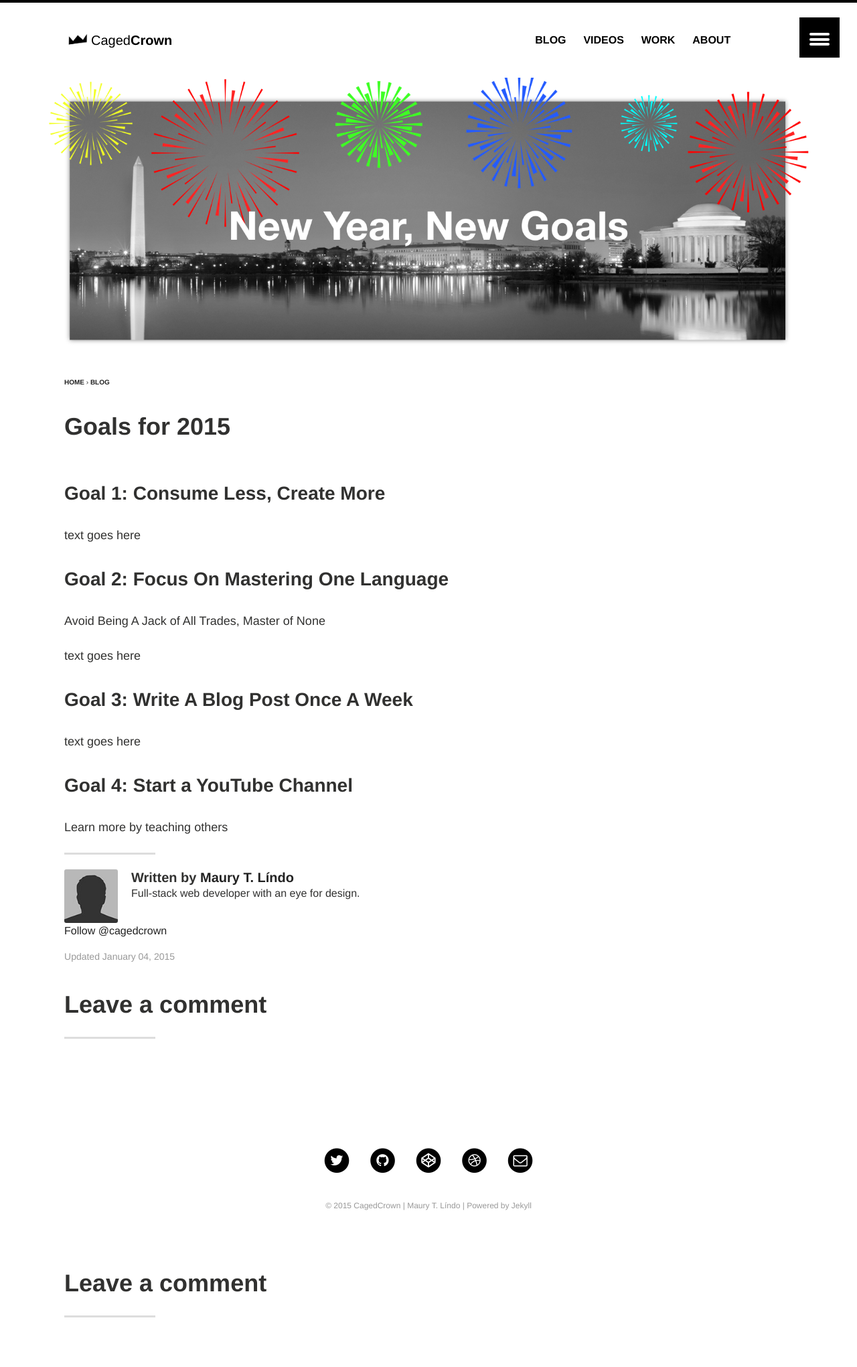
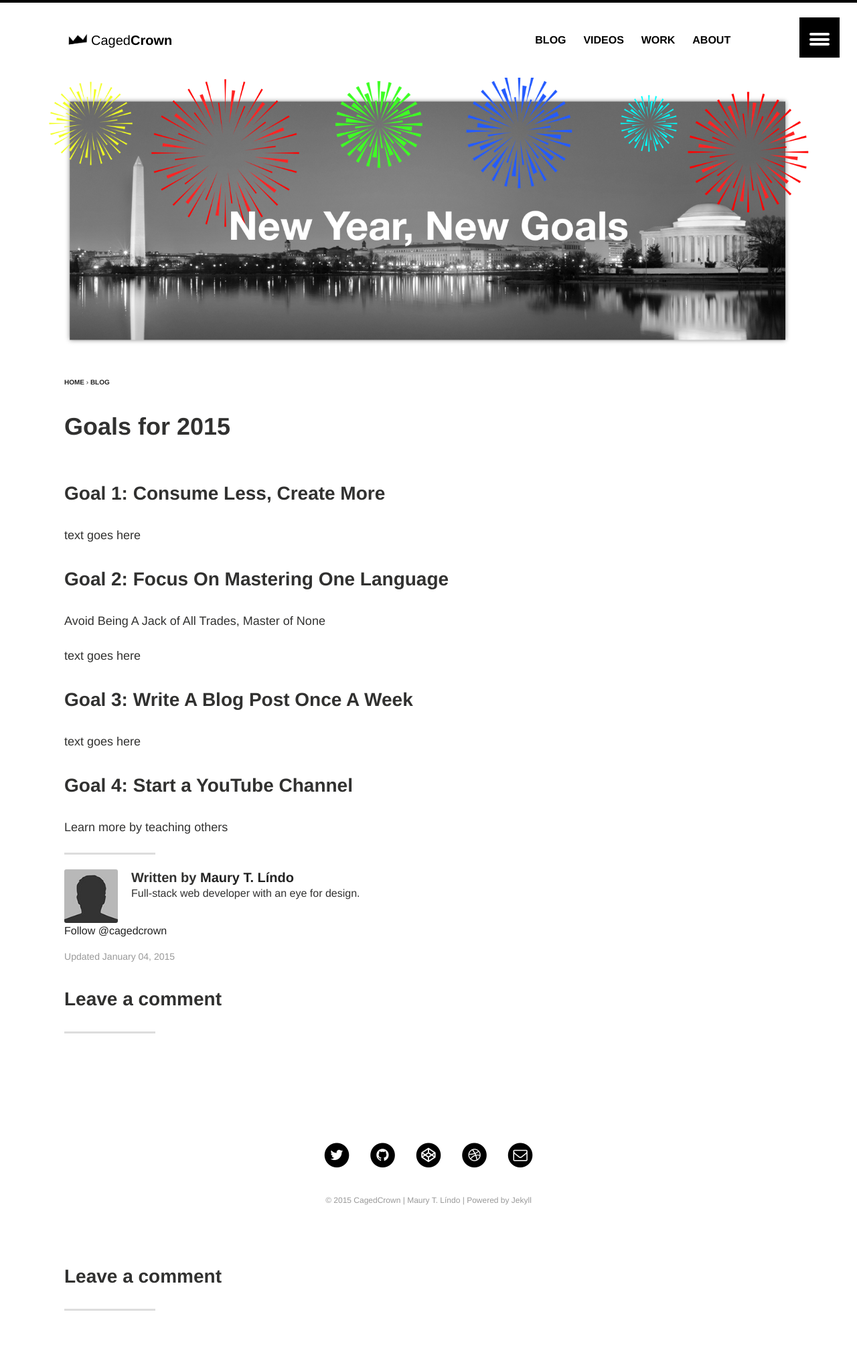
Before and after one commit to cagedcrown/cagedcrown.github.io, a Jekyll site: the page built from _posts/blog/2015-01-03-goals-for-2015.md, in a window 1280 px wide. Shown: the whole page at 67% size. Built offline with Jekyll 4.4.1, drawn with Linux system fonts in a browser that asks for light colours; comment, search, counter and statistics services are not loaded.

Commit message:
tweaking disqus info

```diff
--- a/_includes/comments.html
+++ b/_includes/comments.html
@@ -1,4 +1,4 @@
-<h1>Leave a comment</h1>
+<h3>Leave a comment</h3>
 <hr />
 <div id="disqus_thread"></div>
 <script type="text/javascript">
```
